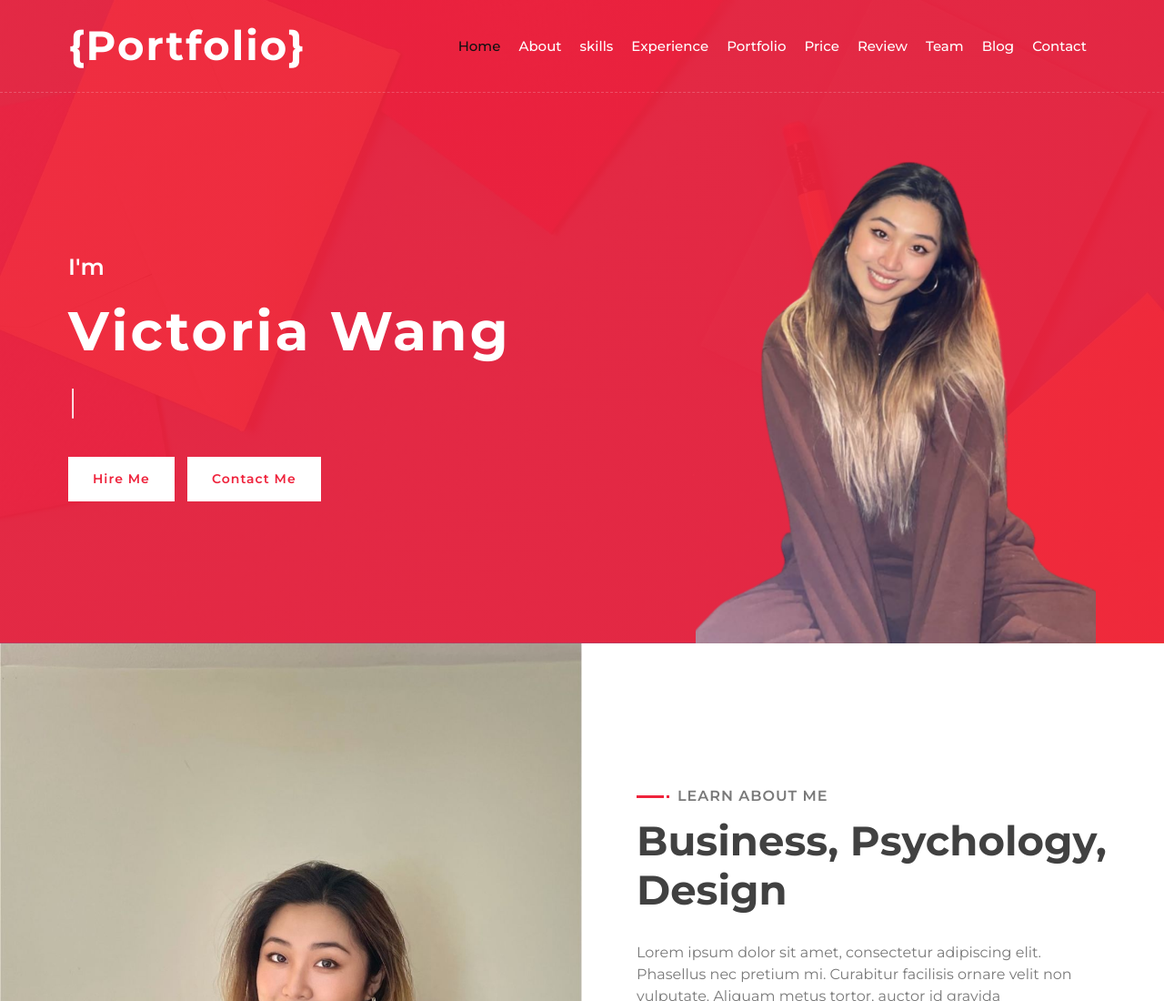
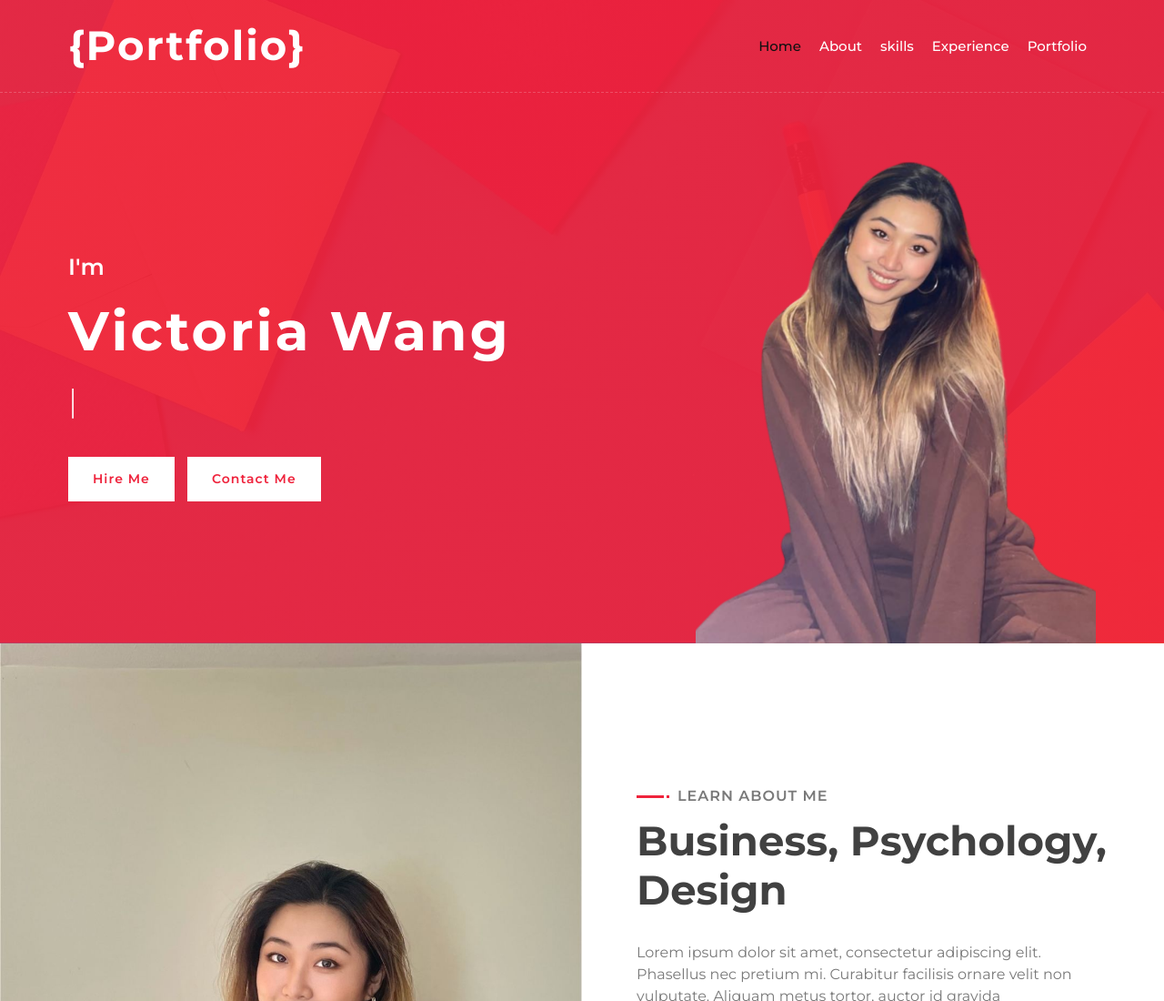
Before and after one commit to ruoxianwang/Ruoxian-final-portfolio, a plain HTML site: page index.html in a window 1280 px wide. Shown: the top 1100 px of the page at 91% size. Drawn offline with nearby package versions, Linux system fonts and the light colour scheme.

Commit message:
delete some headers

```diff
--- a/index.html
+++ b/index.html
@@ -40,11 +40,6 @@
                         <a href="#skills" class="nav-item nav-link">skills</a>
                         <a href="#experience" class="nav-item nav-link">Experience</a>
                         <a href="#portfolio" class="nav-item nav-link">Portfolio</a>
-                        <a href="#price" class="nav-item nav-link">Price</a>
-                        <a href="#review" class="nav-item nav-link">Review</a>
-                        <a href="#team" class="nav-item nav-link">Team</a>
-                        <a href="#blog" class="nav-item nav-link">Blog</a>
-                        <a href="#contact" class="nav-item nav-link">Contact</a>
                     </div>
                 </div>
             </div>
```
